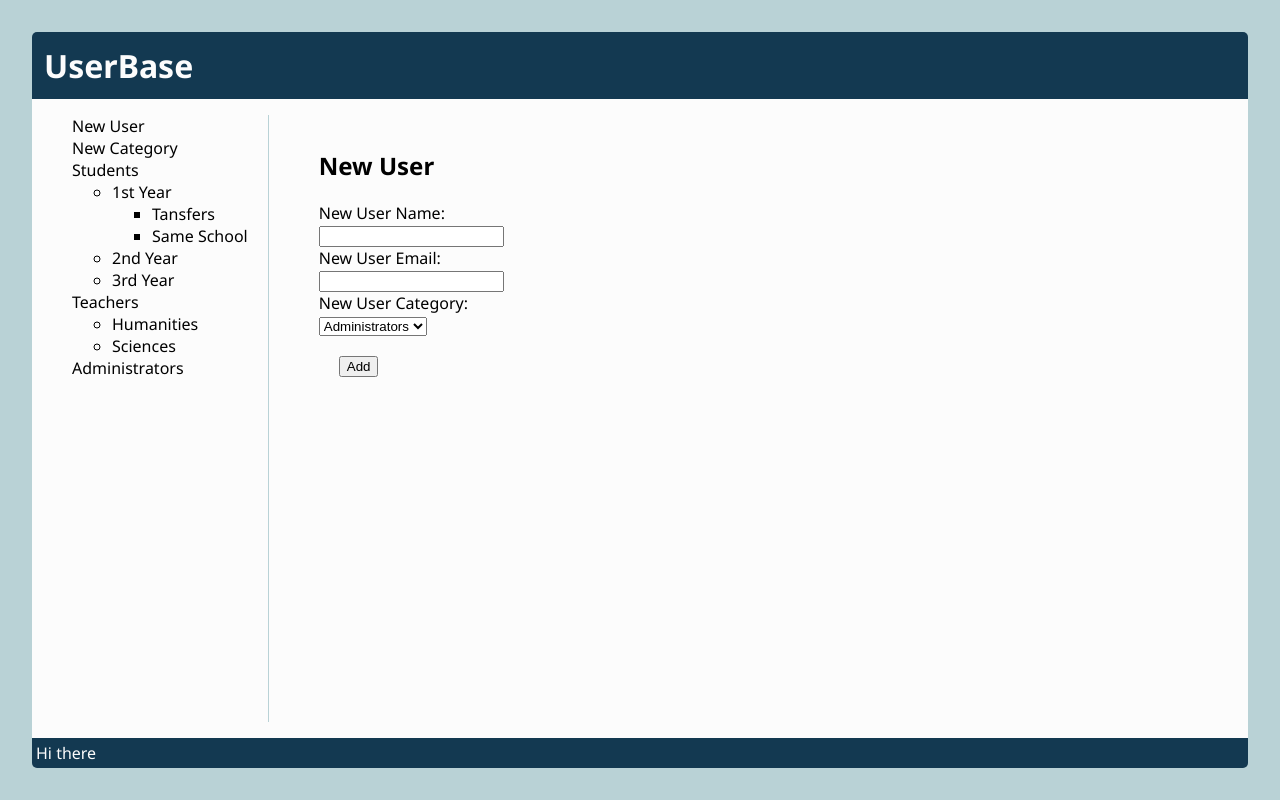
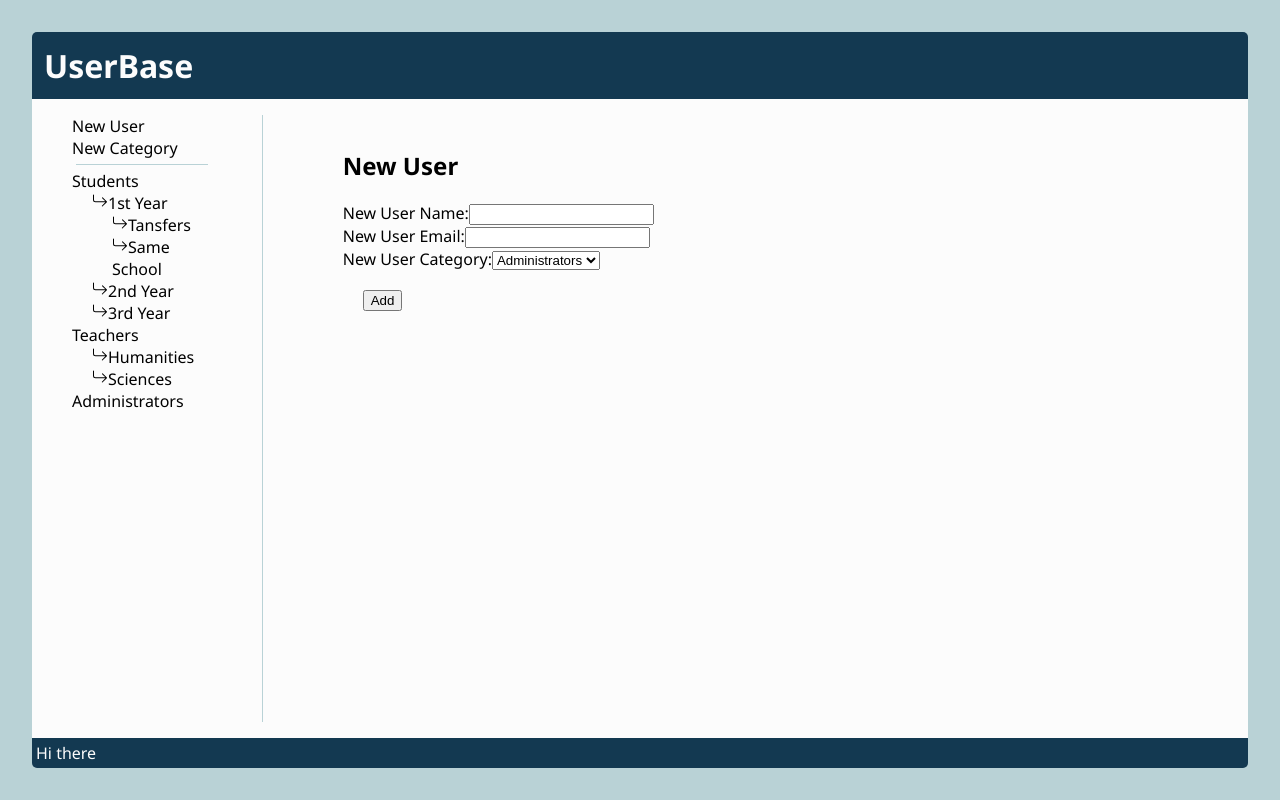
Before and after one commit to vncsreis/userbase, a Next.js app: page /new/user/NewUser in a window 1280 px wide. Built offline with nearby package versions, Linux system fonts and the light colour scheme.

Commit message:
Layout and Nav refactor

```diff
--- a/components/Layout/Layout.tsx
+++ b/components/Layout/Layout.tsx
@@ -13,7 +13,7 @@ const Layout = ({ children }: LayoutProps) => {
       <Header />
       <section className={styles.sectionContent}>
         <Nav />
-        <div>{children}</div>
+        {children}
       </section>
       <Footer />
     </div>
--- a/components/Nav/Nav.module.css
+++ b/components/Nav/Nav.module.css
@@ -3,11 +3,15 @@
 }
 
 .nav::after {
-  content: "";
-  margin: auto 20px;
+  content: '';
+  margin: auto 50px;
   height: 95%;
   width: 1px;
   background-color: var(--bg);
+}
+
+.item:hover {
+  color: var(--main);
 }
 
 .mainList {
@@ -18,4 +22,13 @@
 
 .subList {
   list-style: none;
+  padding-left: 20px;
 }
+
+.break {
+  content: '';
+  margin: 5px auto;
+  height: 1px;
+  width: 95%;
+  background-color: var(--bg);
+}
--- a/components/Nav/Nav.tsx
+++ b/components/Nav/Nav.tsx
@@ -16,8 +16,20 @@ const Nav = () => {
             if (grandChildCategory.parentId === childCategory.id) {
               return (
                 <li key={grandChildCategory.id}>
+                  <svg
+                    xmlns="http://www.w3.org/2000/svg"
+                    width="16"
+                    height="16"
+                    fill="currentColor"
+                    viewBox="0 0 16 16"
+                  >
+                    <path
+                      fillRule="evenodd"
+                      d="M1.5 1.5A.5.5 0 0 0 1 2v4.8a2.5 2.5 0 0 0 2.5 2.5h9.793l-3.347 3.346a.5.5 0 0 0 .708.708l4.2-4.2a.5.5 0 0 0 0-.708l-4-4a.5.5 0 0 0-.708.708L13.293 8.3H3.5A1.5 1.5 0 0 1 2 6.8V2a.5.5 0 0 0-.5-.5z"
+                    />
+                  </svg>
                   <Link href={`/list/${grandChildCategory.id}`}>
-                    {grandChildCategory.name}
+                    <a className={styles.item}>{grandChildCategory.name}</a>
                   </Link>
                 </li>
               );
@@ -27,10 +39,24 @@ const Nav = () => {
           if (childCategory.parentId === rootCategory.id) {
             children.push(
               <li key={childCategory.id}>
+                <svg
+                  xmlns="http://www.w3.org/2000/svg"
+                  width="16"
+                  height="16"
+                  fill="currentColor"
+                  viewBox="0 0 16 16"
+                >
+                  <path
+                    fillRule="evenodd"
+                    d="M1.5 1.5A.5.5 0 0 0 1 2v4.8a2.5 2.5 0 0 0 2.5 2.5h9.793l-3.347 3.346a.5.5 0 0 0 .708.708l4.2-4.2a.5.5 0 0 0 0-.708l-4-4a.5.5 0 0 0-.708.708L13.293 8.3H3.5A1.5 1.5 0 0 1 2 6.8V2a.5.5 0 0 0-.5-.5z"
+                  />
+                </svg>
                 <Link href={`/list/${childCategory.id}`}>
-                  {childCategory.name}
+                  <a className={styles.item}>{childCategory.name}</a>
                 </Link>
-                {subSubArray.length > 0 && <ul>{[...subSubArray]}</ul>}
+                {subSubArray.length > 0 && (
+                  <ul className={styles.subList}>{[...subSubArray]}</ul>
+                )}
               </li>,
             );
           }
@@ -40,8 +66,10 @@ const Nav = () => {
       if (rootCategory.level === 0)
         return (
           <li key={rootCategory.id}>
-            <Link href={`/list/${rootCategory.id}`}>{rootCategory.name}</Link>
-            <ul>{[...children]}</ul>
+            <Link href={`/list/${rootCategory.id}`}>
+              <a className={styles.item}>{rootCategory.name}</a>
+            </Link>
+            <ul className={styles.subList}>{[...children]}</ul>
           </li>
         );
     });
@@ -50,12 +78,13 @@ const Nav = () => {
   return (
     <nav className={styles.nav}>
       <ul className={styles.mainList}>
-        <li>
+        <li className={styles.item}>
           <Link href="/new/user">New User</Link>
         </li>
-        <li>
+        <li className={styles.item}>
           <Link href="/new/category">New Category</Link>
         </li>
+        <span className={styles.break} />
         {listCategories(categories)}
       </ul>
     </nav>
```
